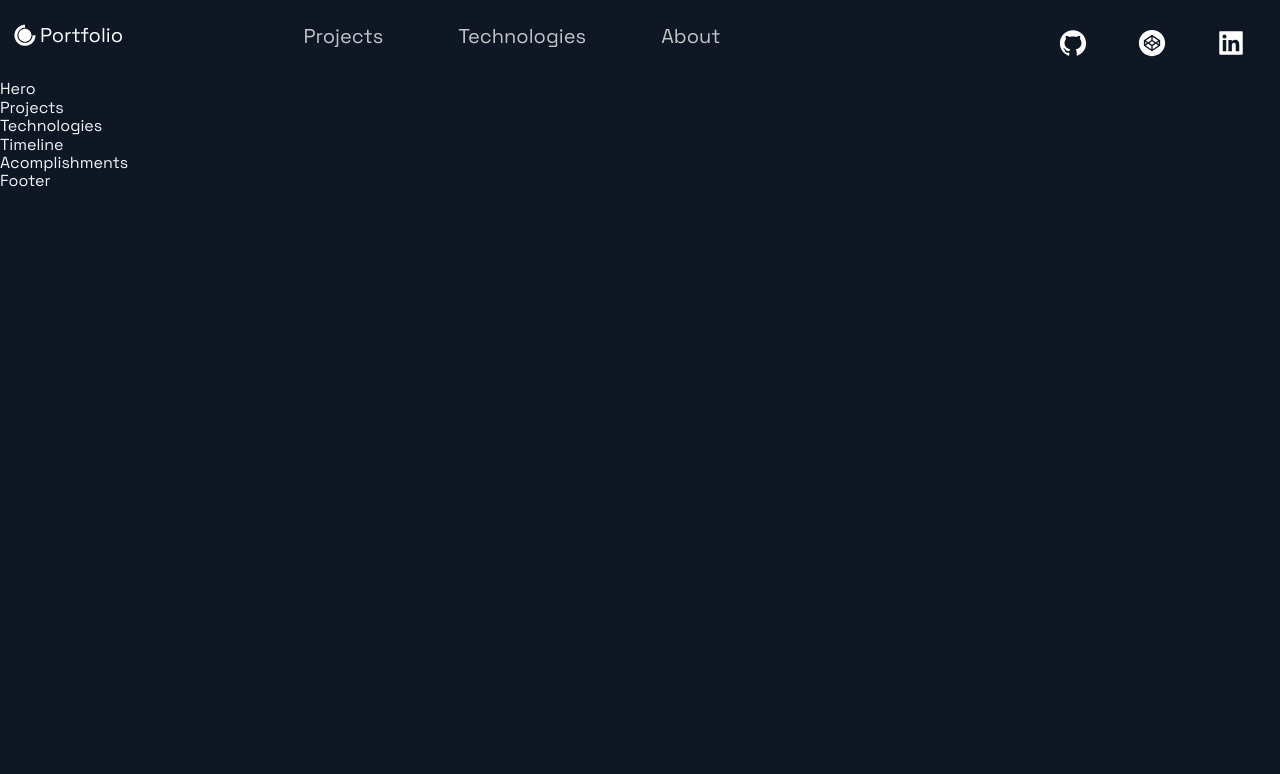
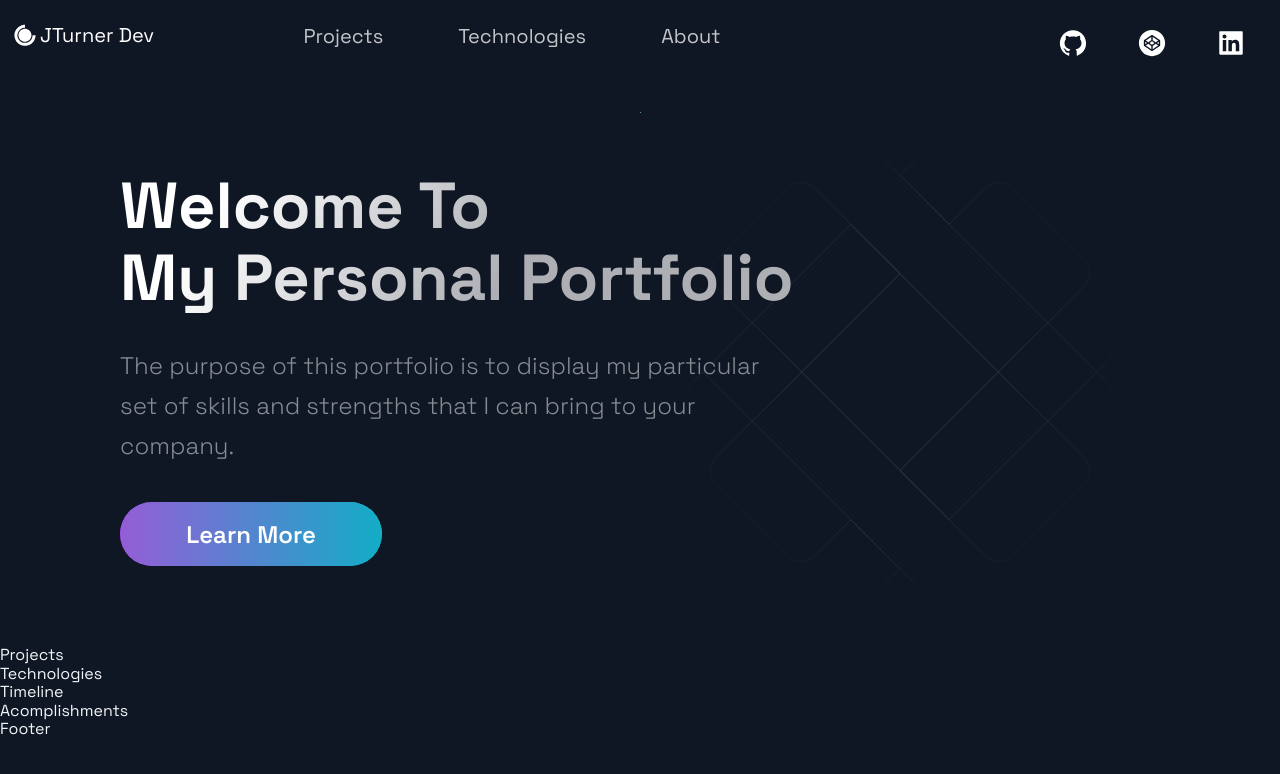
Before and after one commit to J-Turner-Dev/Portfolio, a Next.js app: page / in a window 1280 px wide. Shown: the top 774 px of the page. Built offline with nearby package versions, Linux system fonts and the light colour scheme.

Commit message:
Hero Section Update

```diff
--- a/src/components/Header/Header.js
+++ b/src/components/Header/Header.js
@@ -29,7 +29,7 @@ const Header = () => (
             marginBottom: "20px",
           }}
         >
-          <DiCssdeck size="3rem" /> <Span>Portfolio</Span>
+          <DiCssdeck size="3rem" /> <Span>JTurner Dev</Span>
         </a>
       </Link>
     </Div1>
--- a/src/components/Hero/Hero.js
+++ b/src/components/Hero/Hero.js
@@ -1,13 +1,29 @@
-import React from 'react';
+import React from "react";
 
-import { Section, SectionText, SectionTitle } from '../../styles/GlobalComponents';
-import Button from '../../styles/GlobalComponents/Button';
-import { LeftSection } from './HeroStyles';
+import {
+  Section,
+  SectionText,
+  SectionTitle,
+} from "../../styles/GlobalComponents";
+import Button from "../../styles/GlobalComponents/Button";
+import { LeftSection } from "./HeroStyles";
 
-const Hero = (props) => (
-  <div>
-    Hero
-  </div>
+const Hero = () => (
+  <Section row nopadding>
+    <LeftSection>
+      <SectionTitle main center>
+        Welcome To <br />
+        My Personal Portfolio
+      </SectionTitle>
+      <SectionText>
+        The purpose of this portfolio is to display my particular set of skills
+        and strengths that I can bring to your company.
+      </SectionText>
+      <Button onClick={() => (window.location = "https://google.com")}>
+        Learn More
+      </Button>
+    </LeftSection>
+  </Section>
 );
 
 export default Hero;
--- a/src/pages/index.js
+++ b/src/pages/index.js
@@ -1,19 +1,19 @@
-import Acomplishments from '../components/Acomplishments/Acomplishments';
-import BgAnimation from '../components/BackgrooundAnimation/BackgroundAnimation';
-import Hero from '../components/Hero/Hero';
-import Projects from '../components/Projects/Projects';
-import Technologies from '../components/Technologies/Technologies';
-import Timeline from '../components/TimeLine/TimeLine';
-import { Layout } from '../layout/Layout';
-import { Section } from '../styles/GlobalComponents';
+import Acomplishments from "../components/Acomplishments/Acomplishments";
+import BgAnimation from "../components/BackgrooundAnimation/BackgroundAnimation";
+import Hero from "../components/Hero/Hero";
+import Projects from "../components/Projects/Projects";
+import Technologies from "../components/Technologies/Technologies";
+import Timeline from "../components/TimeLine/TimeLine";
+import { Layout } from "../layout/Layout";
+import { Section } from "../styles/GlobalComponents";
 
 const Home = () => {
   return (
     <Layout>
-      {/* <Section grid> */}
+      <Section grid>
         <Hero />
-        {/* <BgAnimation /> */}
-      {/* </Section> */}
+        <BgAnimation />
+      </Section>
       <Projects />
       <Technologies />
       <Timeline />
```
